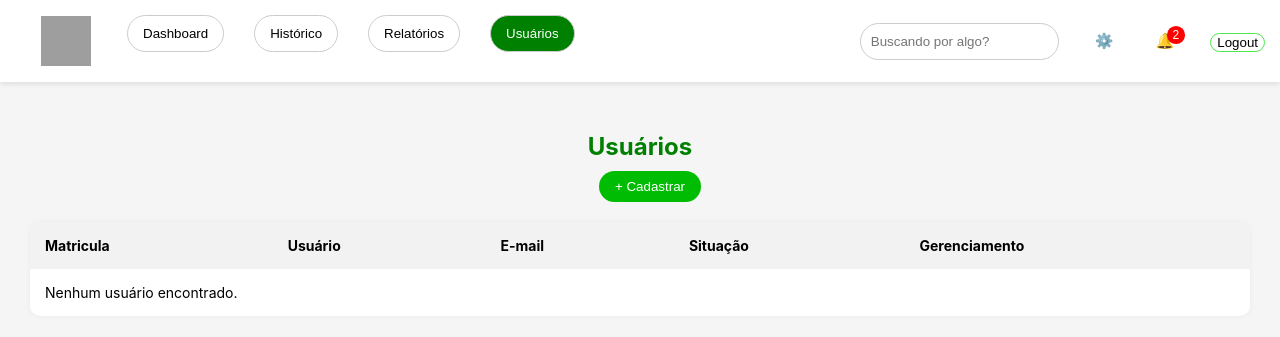
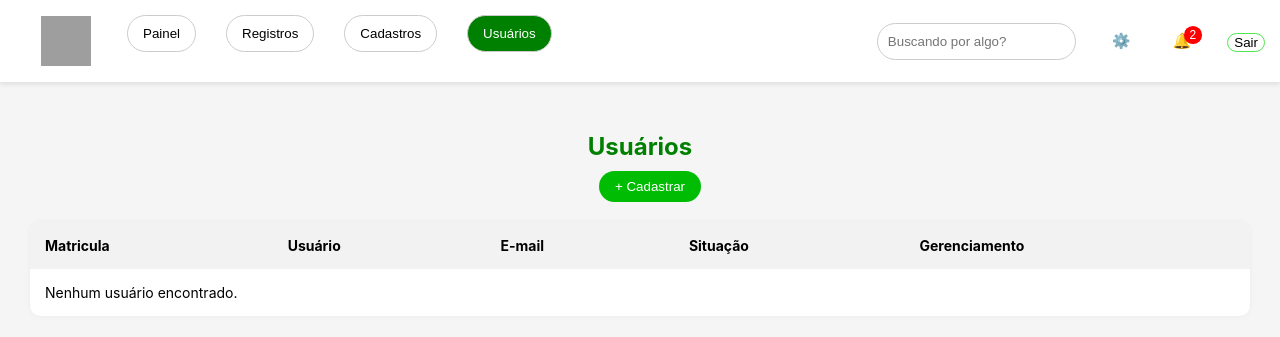
Before and after one commit to caiotomaza/clean_flow, a Laravel app: page /usuarios in a window 1280 px wide. Shown: the top 337 px of the page. Run offline with Laravel 12, Linux system fonts and the light colour scheme; data that the repository does not hold is empty; grey boxes are pictures that could not be loaded.

Commit message:
fix - ajuste da aba de navegação

```diff
--- a/app/Http/Controllers/Page/RelatorioController.php
+++ b/app/Http/Controllers/Page/CadastrosController.php
@@ -6,9 +6,9 @@ use App\Http\Controllers\Controller;
 
 use Illuminate\Http\Request;
 
-class RelatorioController extends Controller
+class CadastrosController extends Controller
 {
     public function page(){
-        return view("relatorios.index");
+        return view("cadastros.index");
     }
 }
--- a/app/Http/Controllers/Page/HistoricoController.php
+++ b/app/Http/Controllers/Page/RegistrosController.php
@@ -11,7 +11,7 @@ use App\Models\User;
 use App\Models\Veiculo;
 use Illuminate\Http\Request;
 
-class HistoricoController extends Controller
+class RegistrosController extends Controller
 {
     public function page(){
         $placas = Veiculo::all();
@@ -22,6 +22,6 @@ class HistoricoController extends Controller
         $registros = Reseduos_che::with(['responsavel', 'residuo', 'subresiduo'])->get();
         $armazenamento = Armazenamento::with('residuo', 'subresiduo')->get();
 
-        return view("historicos.index", compact('registros', 'armazenamento', 'placas', 'residuos', 'subresiduos', 'users'));
+        return view("registros.index", compact('registros', 'armazenamento', 'placas', 'residuos', 'subresiduos', 'users'));
     }
 }
--- a/resources/views/components/header.blade.php
+++ b/resources/views/components/header.blade.php
@@ -13,13 +13,13 @@
                 </button>
             </a>
             <a href="{{ route('dashboard.index')}}">
-                <button class="custom-menu-item {{ request()->is('dashboard*') ? 'active' : '' }}">Dashboard</button>
+                <button class="custom-menu-item {{ request()->is('dashboard*') ? 'active' : '' }}">Painel</button>
             </a>
-            <a href="{{ route('historicos.index')}}">
-                <button class="custom-menu-item {{ request()->is('historicos*') ? 'active' : '' }}">Histórico</button>
+            <a href="{{ route('registros.index')}}">
+                <button class="custom-menu-item {{ request()->is('registros*') ? 'active' : '' }}">Registros</button>
             </a>
-            <a href="{{ route('relatorios.index')}}">
-                <button class="custom-menu-item {{ request()->is('relatorios*') ? 'active' : '' }}">Relatórios</button>
+            <a href="{{ route('cadastros.index')}}">
+                <button class="custom-menu-item {{ request()->is('cadastros*') ? 'active' : '' }}">Cadastros</button>
             </a>
             <a href="{{ route('usuarios.index')}}">
                 <button class="custom-menu-item {{ request()->is('usuarios*') ? 'active' : '' }}">Usuários</button>
@@ -35,7 +35,7 @@
             </div>
             <form method="POST" action="{{ route('logout') }}">
                 @csrf
-                <button type="submit" class="custom-logout-button">Logout</button>
+                <button type="submit" class="custom-logout-button">Sair</button>
             </form>
         </div>
     </header>
--- a/resources/views/historicos/index.blade.php
+++ b/resources/views/registros/index.blade.php
@@ -16,7 +16,7 @@
 
     <div class="controle-topo">
         <div class="entrada-saida">
-            <button class="button-entrada" onclick="abrirPopupResiduos()">Registrar Entrada</button>
+            <button class="button-entrada" onclick="abrirPopupResiduos()">Registrar entrada</button>
             <button class="button-armazenamento" onclick="abrirPopup()">Registrar armazenamento</button>
             <button class="button-saida" onclick="abrirPopupResiduoSaida()">Registrar saída</button>
 
--- a/routes/web.php
+++ b/routes/web.php
@@ -6,9 +6,9 @@ use Illuminate\Support\Facades\Route;
 use App\Http\Controllers\Page\DashboardController;
 use App\Http\Controllers\Page\EntradaController;
 use App\Http\Controllers\Page\EntradaMaterialController;
-use App\Http\Controllers\Page\HistoricoController;
+use App\Http\Controllers\Page\RegistrosController;
 use App\Http\Controllers\Page\RegisterUserController;
-use App\Http\Controllers\Page\RelatorioController;
+use App\Http\Controllers\Page\CadastrosController;
 use App\Http\Controllers\Page\UsuariosController;
 use App\Http\Controllers\ProfileController;
 use App\Models\sub_reseduos;
@@ -25,8 +25,8 @@ Route::get('/dashboard', [DashboardController::class, 'page'])
     ->middleware(['auth', 'verified'])
     ->name('dashboard.index');
 
-// Historio
-Route::get('/historicos', [HistoricoController::class, 'page'])->name('historicos.index');
+// Registros
+Route::get('/registros', [RegistrosController::class, 'page'])->name('registros.index');
 Route::post('/residuos/store', [ReseduosCheController::class, 'store'])->name('residuos.store');
 Route::post('/armazenamentos', [ArmazenamentoController::class, 'store'])->name('armazenamentos.store');
 Route::get('/subtipos/{id}', function ($id) {
@@ -34,8 +34,8 @@ Route::get('/subtipos/{id}', function ($id) {
 });
 
 
-// Relatorios
-Route::get('/relatorios', [RelatorioController::class, 'page'])->name('relatorios.index');
+// Cadastros
+Route::get('/cadasros', [CadastrosController::class, 'page'])->name('cadastros.index');
 
 // Usuários
 Route::get('/usuarios',[UsuariosController::class, 'page'])->name('usuarios.index');
```
Also changed, not shown: resources/views/cadastros/create.blade.php (renamed from resources/views/relatorios/create.blade.php), resources/views/cadastros/index.blade.php (renamed from resources/views/relatorios/index.blade.php), resources/views/registros/entrada_material/index.blade.php (renamed from resources/views/historicos/entrada_material/index.blade.php).
